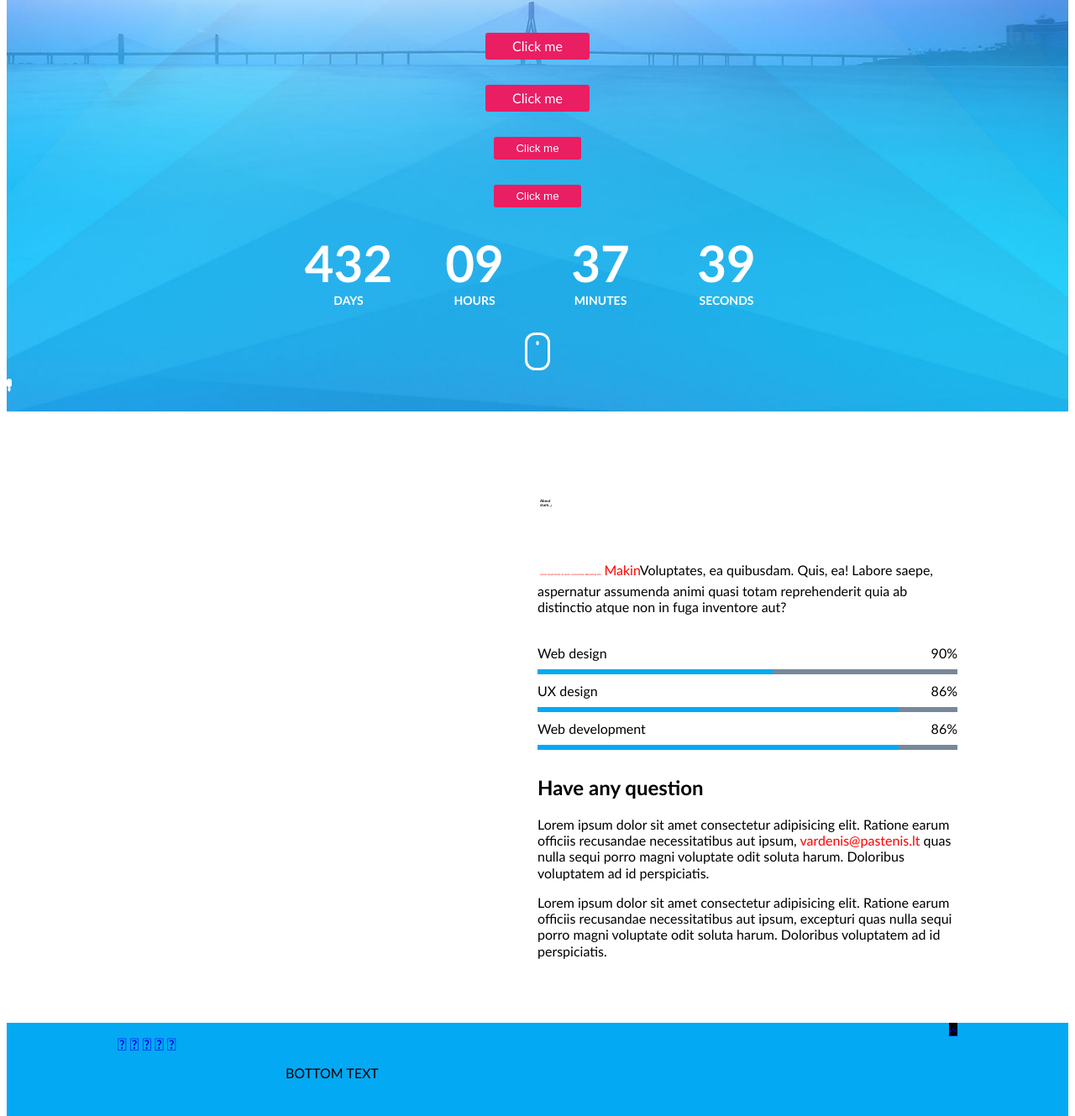
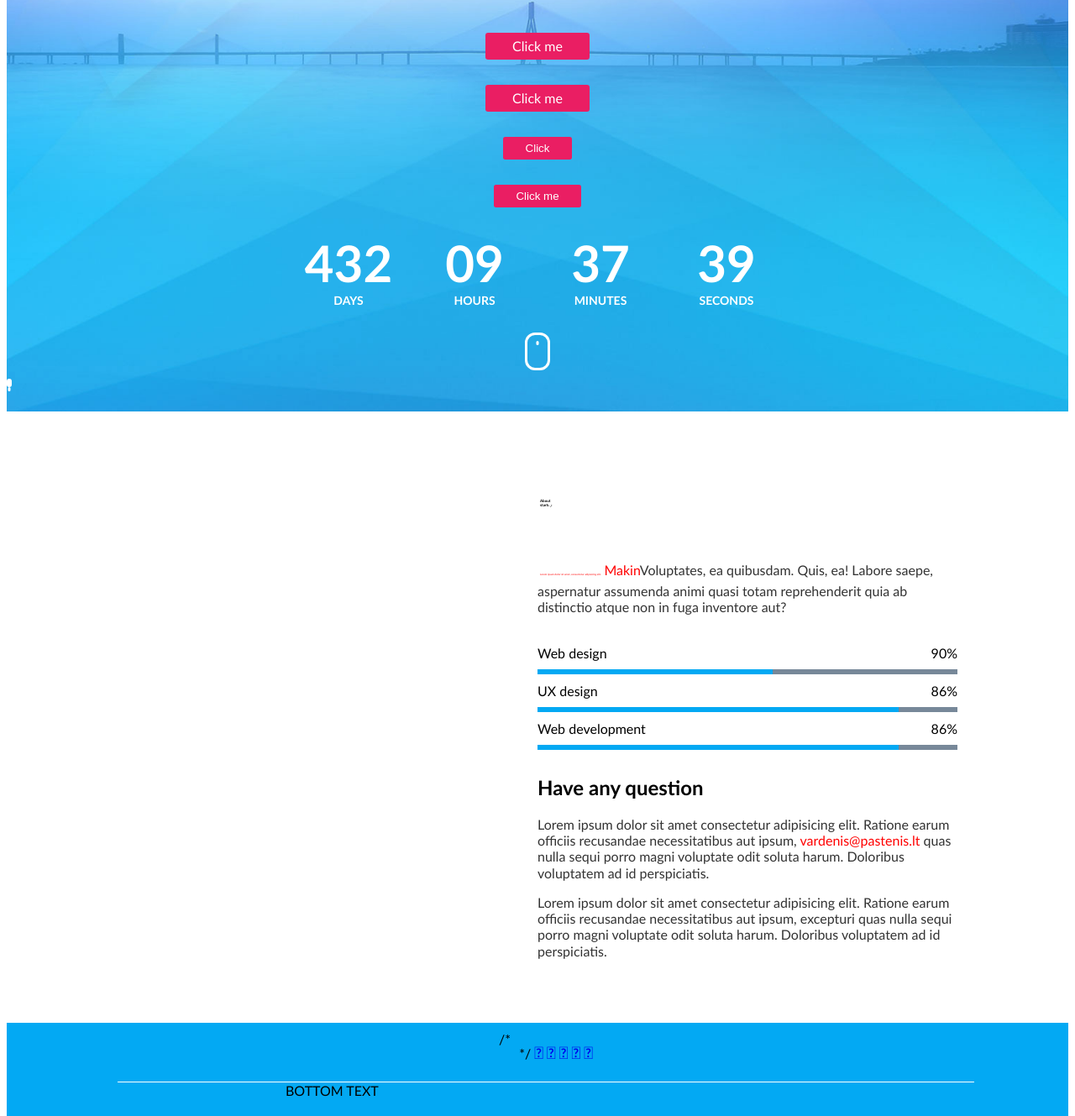
Before and after one commit to KriemiKat/Coming-soon, a website: page index.html in a window 1280 px wide. Shown: the part 431-1760 px from the top of the page at 84% size. Drawn offline with Linux system fonts and the light colour scheme; files whose address does not match are found by name.

Commit message:
code corrections

```diff
--- a/index.html
+++ b/index.html
@@ -25,7 +25,7 @@
             <p class="main-description">Lorem ipsum dolor sit, amet consectetur adipisicing elit. Inventore consectetur repudiandae nisi sit ullam tempore voluptatum earum similique magnam voluptas aut, quisquam deserunt nostrum laboriosam!</p>
             <div class="btn">Click me</div>
     <a href="#" class="btn">Click me</a>
-    <button class="btn">Click me</button>
+    <button class="btn">Click</button>
     <input type="button"class="btn" value="Click me">
 
             <div class="clock">
@@ -49,11 +49,6 @@
             <a class="mouse"></div>
         </div>
     </section>
-
-
-
-
-
 
     <main class="container">
         <div class="row columns">
@@ -104,8 +99,8 @@
 
 
     <footer class="container bg-main">
-        <div class="row">
-            <div class="socials">
+        <div class="row socials">
+            /* <div class="socials"> */
            <a href="#" target="_blank" class="=fa fa-facebook"></a>
            <a href="#" target="_blank" class="=fa fa-twitter"></a>
            <a href="#" target="_blank" class="=fa fa-dribble"></a>
--- a/main.css/base/base.css
+++ b/main.css/base/base.css
@@ -16,7 +16,7 @@ body {font-family: 'Gill Sans', 'Gill Sans MT', Calibri, 'Trebuchet MS', sans-se
 p {
     font-size: 16px;
     line-height: 1.2em;
-    color: black;
+    color: #333;
 }
 
 p > a {
--- a/main.css/pages/home.css
+++ b/main.css/pages/home.css
@@ -43,7 +43,7 @@
     object-position: center;
     }
 
-.main-title{
+.main-title {
     font-size: 60px;
     text-transform: uppercase;
     letter-spacing: -4px;
@@ -60,16 +60,16 @@
         padding-top: 0;
     }
 
-footer > .row {
+/*footer > .row {
     position: relative;
-}
+}*/
 
 .row.socials {
      display: flex;
      justify-content: center;
      flex-wrap: wrap;
      gap: 10px;
-     padding: 20px;
+     padding: 10px;
      text-align: center;
      border-bottom: 1px solid #fff;
     }
@@ -82,7 +82,7 @@ footer > .row {
     counter-reset: #fff;
     text-decoration: none;
     border-radius: 50%;
-    transition: all 5s;
+    transition: all 0.3s;
 }
 
 .socials > a:hover{
```
